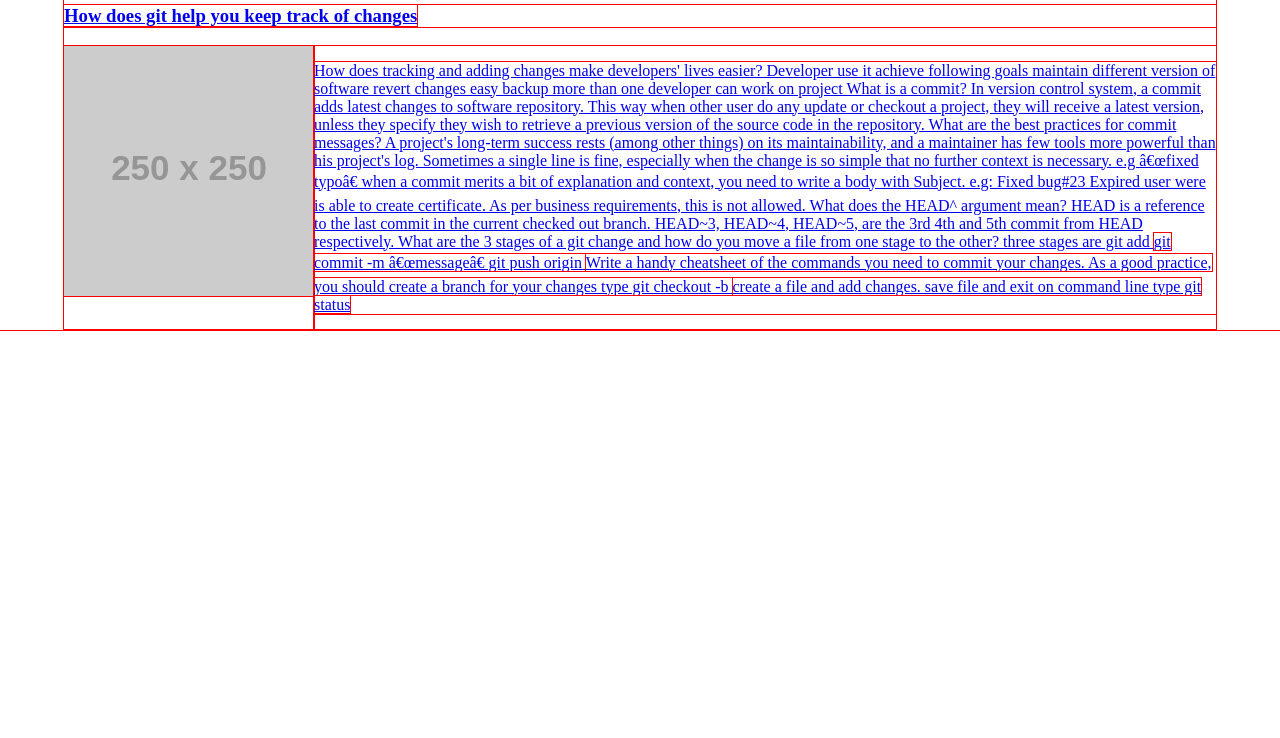
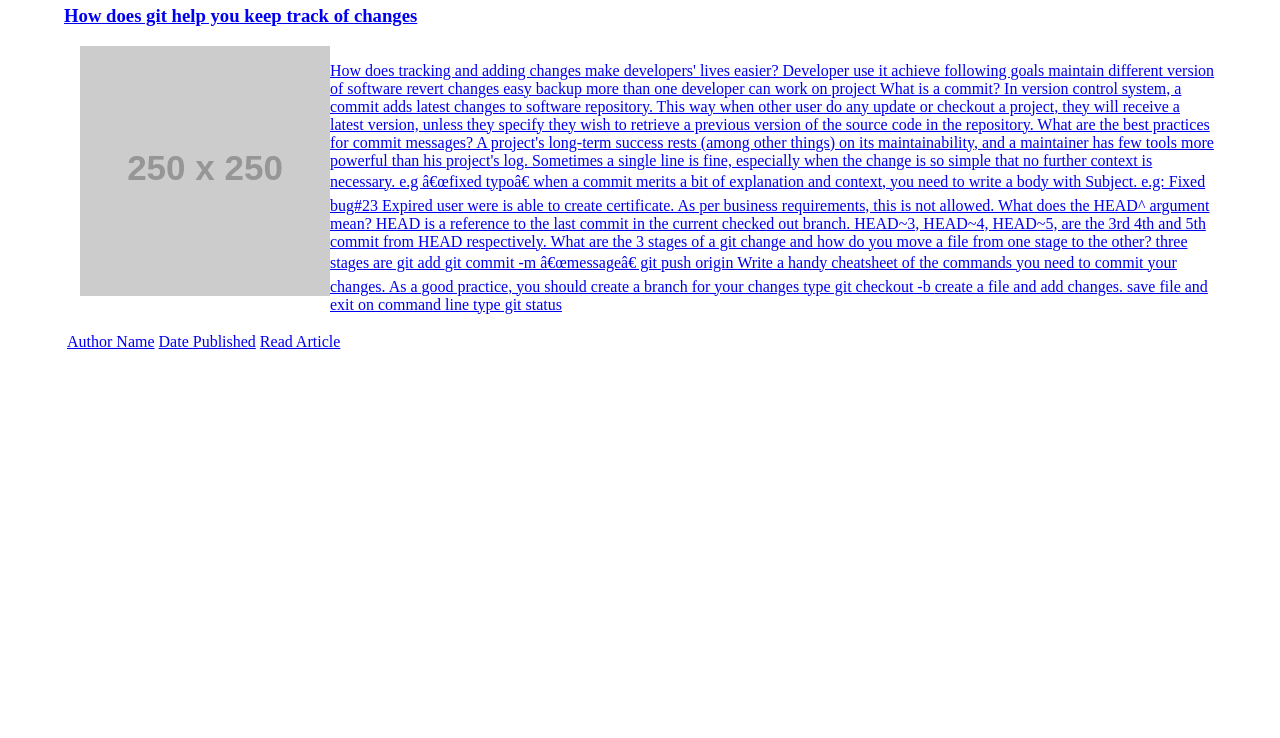
Before and after one commit to aramay/aramay.github.io, a plain HTML site: page blog/index.html in a window 1280 px wide. Shown: the part 62-800 px from the top of the page. Drawn offline with Linux system fonts and the light colour scheme; placeholder pictures from the web are drawn by us.

Commit message:
Update final site

```diff
--- a/blog/index.html
+++ b/blog/index.html
@@ -72,9 +72,13 @@
           </section>
         </div>
 
-        <div class="">
-
-        </div>
+        <table>
+          <tr>
+            <td>Author Name</td>
+            <td>Date Published</td>
+            <td>Read Article</td>
+          </tr>
+        </table>
 
 
     </div>
--- a/blog/style.css
+++ b/blog/style.css
@@ -1,6 +1,6 @@
-*{
+/**{
   outline: 1px solid red;
-}
+}*/
 
 *{
   box-sizing: border-box;
@@ -23,4 +23,9 @@ body{
 .post-body{
   display: flex;
 
+    margin-top: 0px;
+    margin-left: 16px;
+    margin-bottom: 0px;
+
+
 }
```
Also changed, not shown: contact-me.html (deleted, +0 -1 lines), contact-me/contact-me.html (added, +1 -0 lines), index.html (+3 -3 lines), about-me/about-me.html (renamed from about-me.html), imgs/prof-pic.png (renamed from prof-pic.png), projects/projects.html (renamed from projects.html).
